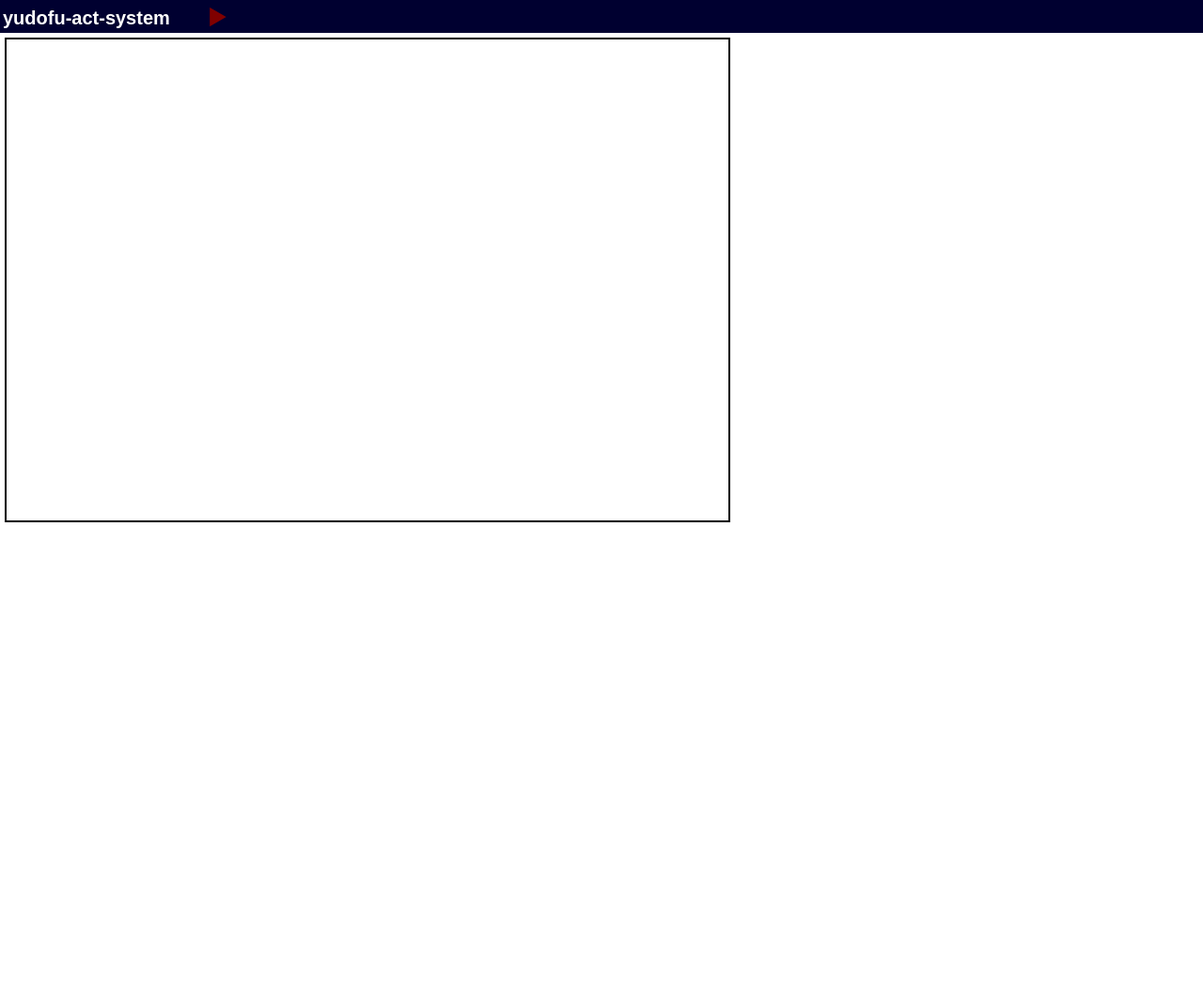
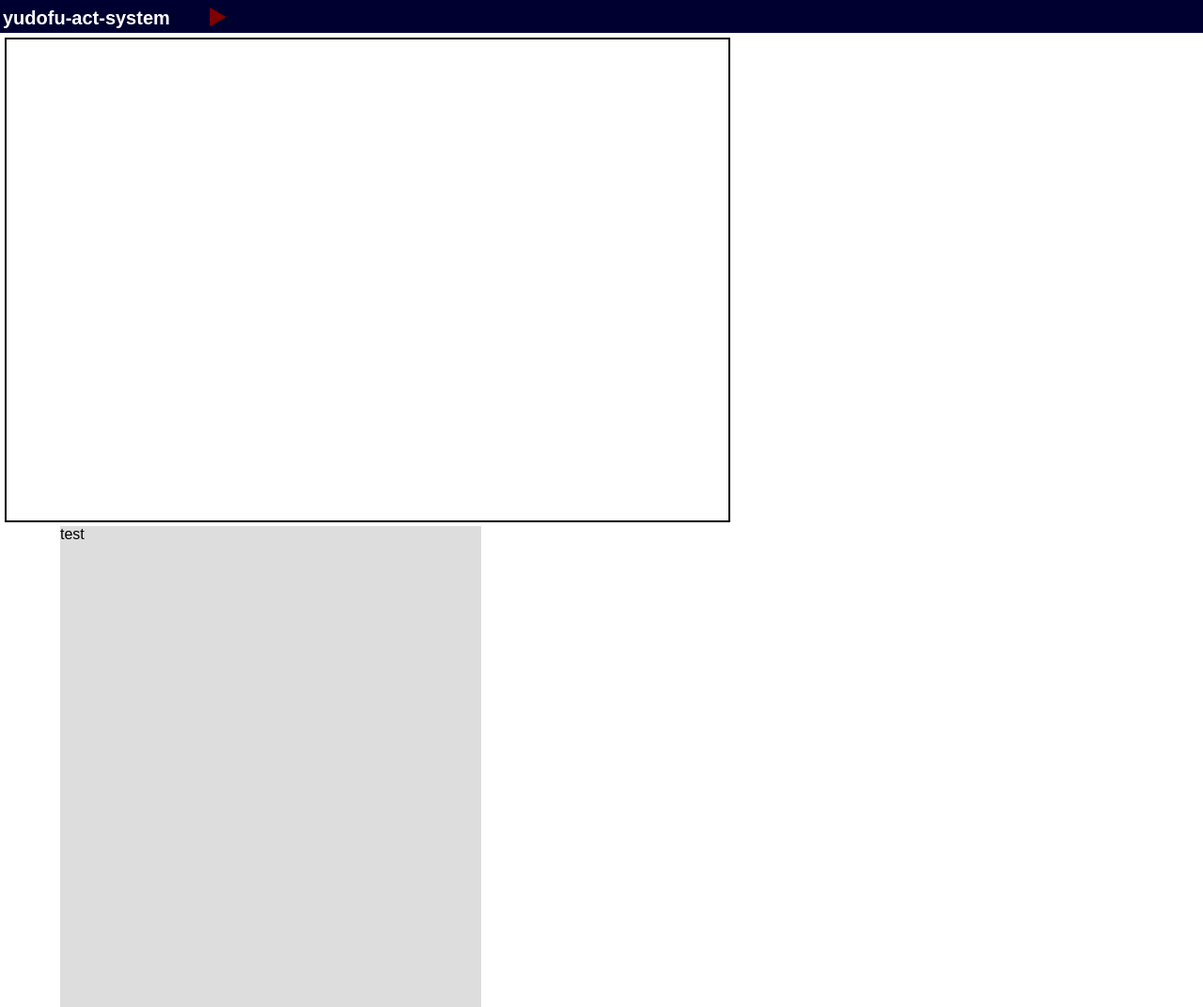
Before and after one commit to yudofusite/test, a plain HTML site: page index.html in a window 1280 px wide. Shown: the whole page at 94% size. Before the commit the page ends 800 px from the top, so only its background shows below. Drawn offline with Linux system fonts and the light colour scheme.

Commit message:
Update index.html

```diff
--- a/index.html
+++ b/index.html
@@ -58,7 +58,7 @@
 <body>
   <div class="header">yudofu-act-system<span class="play" title="【実行する】：ゲームのプレイ画面に進みます">▶</span></div>
   <canvas id="editor" class="editor"></canvas>
-  <span class="menubg"></span>
+  <div class="menubg">test</div>
   <script src="ac.js"></script>
   <noscript>
     <b>Javascriptを有効にしてね</b>
```
